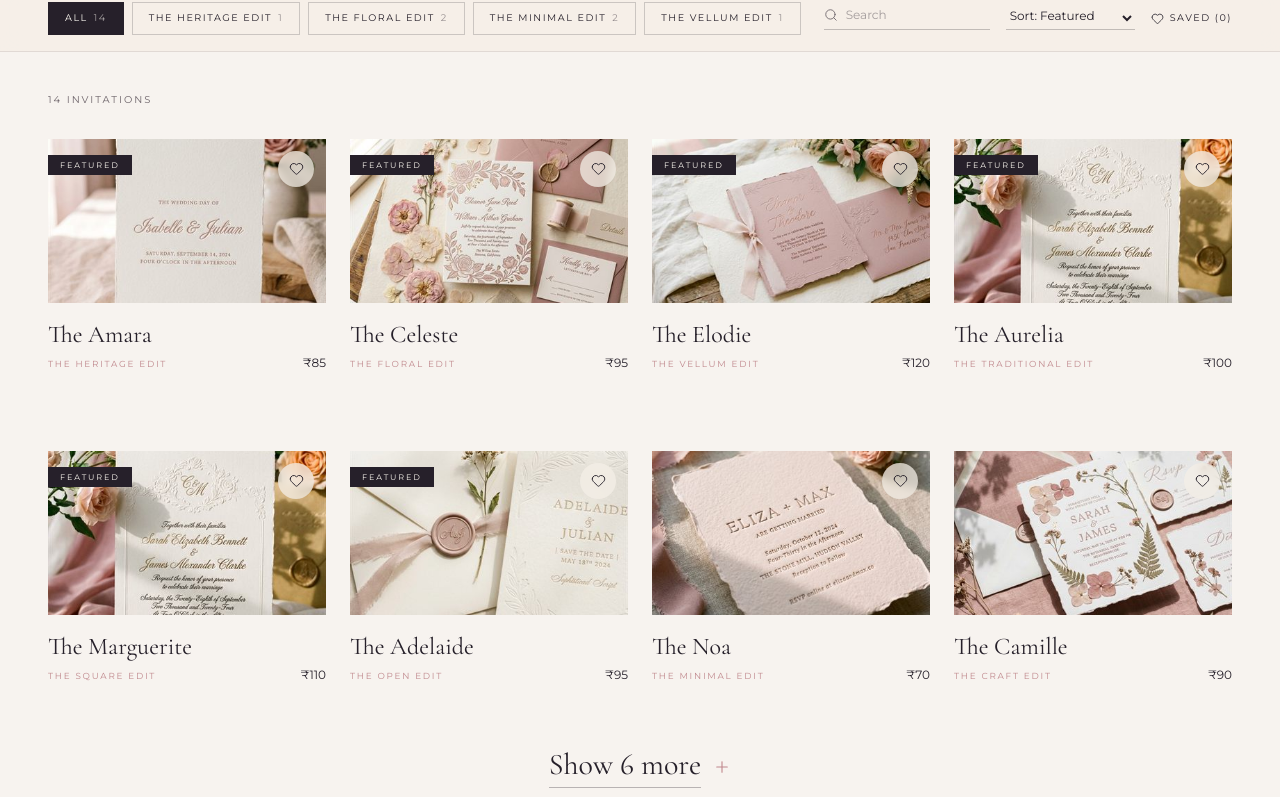
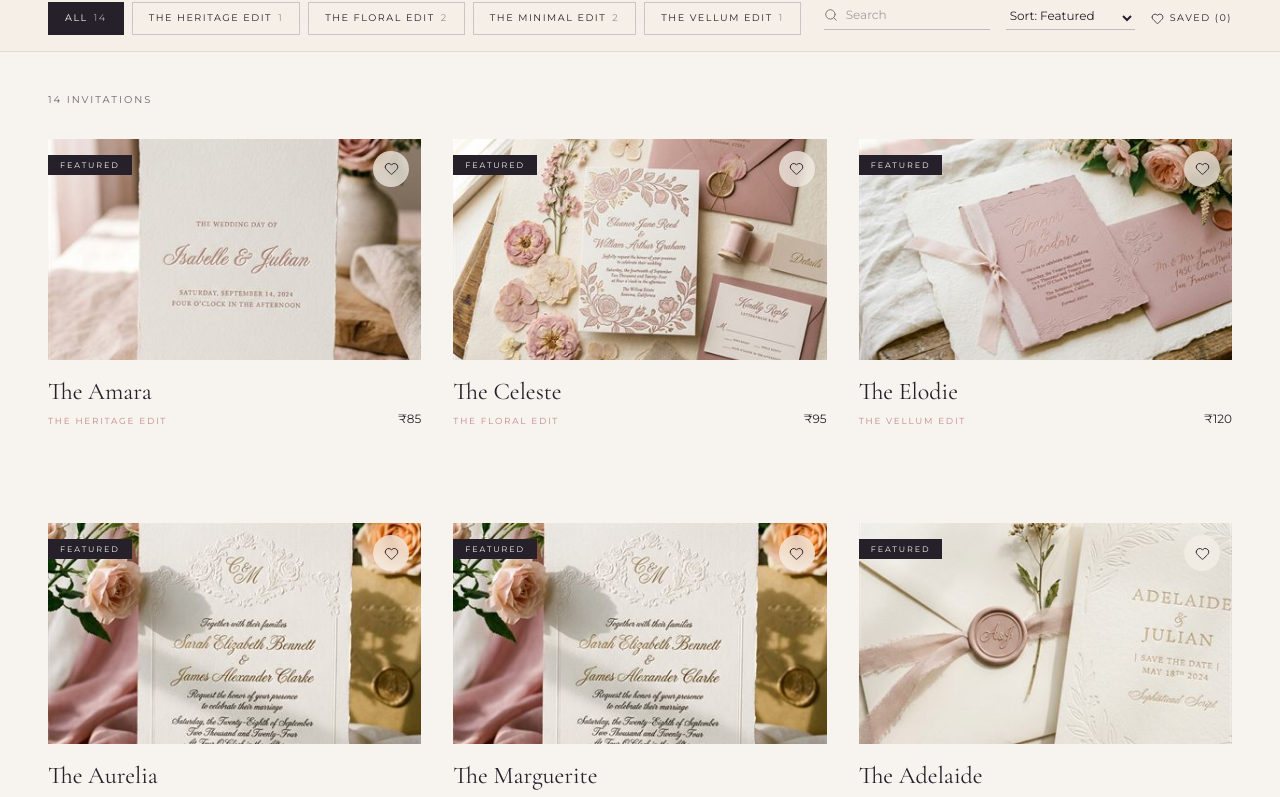
Before and after one commit to Polycoded/easy_wedding_cards, a React (Create React App) app in the folder frontend/: page /shop in a window 1280 px wide. Shown: the part 400-1197 px from the top of the page. Built offline with nearby package versions, Linux system fonts and the light colour scheme.

Commit message:
fixed ratio

```diff
--- a/frontend/src/pages/ProductDetail.jsx
+++ b/frontend/src/pages/ProductDetail.jsx
@@ -120,7 +120,7 @@ export default function ProductDetail() {
           </nav>
 
           {/* Detail */}
-          <div className="mt-8 md:mt-12 grid grid-cols-1 lg:grid-cols-2 gap-10 lg:gap-16 items-start">
+          <div className="mt-8 md:mt-12 grid grid-cols-1 lg:grid-cols-[1.15fr_0.85fr] gap-10 lg:gap-16 items-start">
             {/* Gallery */}
             <div className="lg:sticky lg:top-28">
               <button
@@ -369,7 +369,7 @@ export default function ProductDetail() {
               <h2 className="font-serif text-espresso text-4xl md:text-5xl leading-none mb-12">
                 More from <span className="italic">the collection.</span>
               </h2>
-              <div className="grid grid-cols-2 md:grid-cols-4 gap-x-6 gap-y-12">
+              <div className="grid grid-cols-1 sm:grid-cols-2 lg:grid-cols-3 gap-x-8 gap-y-16">
                 {similar.map((c) => (
                   <ProductTile
                     key={c.id}
@@ -393,7 +393,7 @@ export default function ProductDetail() {
                     key={c.id}
                     to={`/shop/${slugify(c.id)}`}
                     data-testid={`recent-${slugify(c.id)}`}
-                    className="group shrink-0 w-28 sm:w-32"
+                    className="group shrink-0 w-36 sm:w-44"
                   >
                     <div className="aspect-[1344/797] overflow-hidden bg-beige">
                       <img
--- a/frontend/src/pages/Shop.jsx
+++ b/frontend/src/pages/Shop.jsx
@@ -172,7 +172,7 @@ export default function Shop() {
               <p className="mt-3 font-sans text-sm text-taupe">Try another category or clear your search.</p>
             </div>
           ) : (
-            <div className="grid grid-cols-2 md:grid-cols-3 xl:grid-cols-4 gap-x-6 gap-y-14 md:gap-y-20">
+            <div className="grid grid-cols-1 sm:grid-cols-2 lg:grid-cols-3 gap-x-8 gap-y-16 md:gap-y-24">
               {page.map((c) => (
                 <ProductTile key={c.id} c={c} isFavorite={favorites.includes(c.id)} onToggleFavorite={toggle} />
               ))}
```
